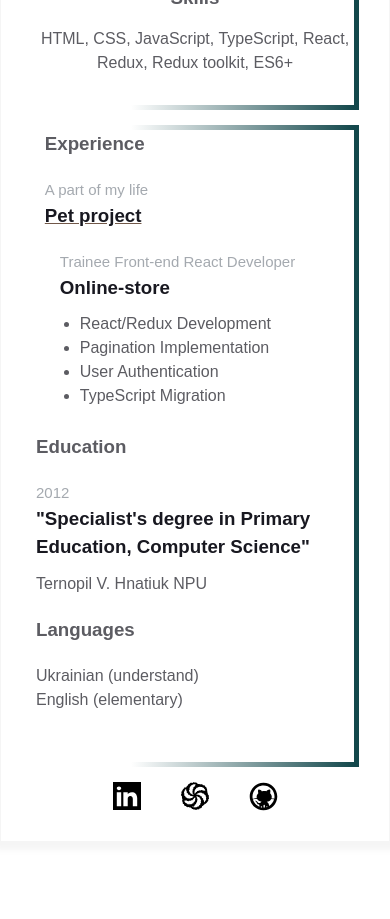
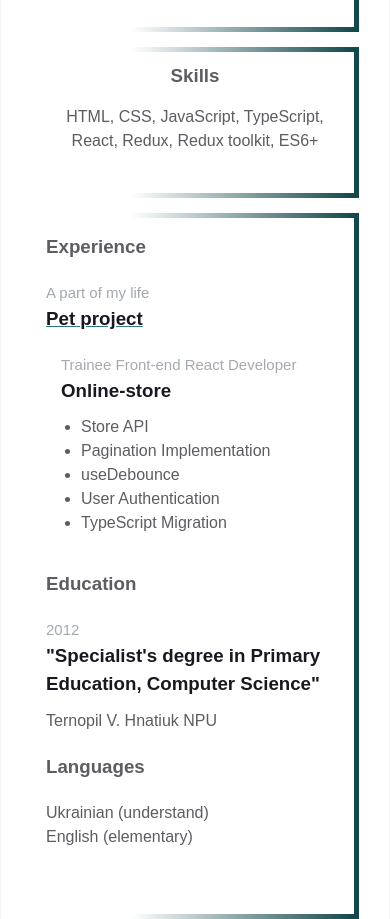
Before and after one commit to mr-vasyl/homepage, a plain HTML site: page index.html in a window 390 px wide. Shown: the part 908-1827 px from the top of the page. Before the commit the page ends 1800 px from the top, so only its background shows below. Drawn offline with Linux system fonts and the light colour scheme.

Commit message:
updated the responsive layout, added meta tags

```diff
--- a/index.html
+++ b/index.html
@@ -4,6 +4,8 @@
     <meta charset="UTF-8" />
     <meta name="viewport" content="width=device-width, initial-scale=1" />
     <title>Resume</title>
+    <meta name="description" content="My resume, skills..." />
+    <meta name="keywords" content="HTML, CSS, JavaScript, React" />
     <link rel="stylesheet" href="styles.css" />
   </head>
   <body>
@@ -138,7 +140,7 @@
         </div>
         <div class="container">
           <div class="resume__block">
-            <div class="main-info fh">
+            <div class="main-info">
               <div class="experiences">
                 <h3 class="experiences__header">Experience</h3>
                 <div class="experiences__company">
@@ -159,8 +161,9 @@
                       Online-store
                     </h3>
                     <ul class="experiences__company-project-responsibilities">
-                      <li>React/Redux Development</li>
+                      <li>Store API</li>
                       <li>Pagination Implementation</li>
+                      <li>useDebounce</li>
                       <li>User Authentication</li>
                       <li>TypeScript Migration</li>
                     </ul>
--- a/styles.css
+++ b/styles.css
@@ -15,7 +15,7 @@ body {
   --durability-text-color: #6a737d9c;
   --icon-color: #6a737d;
   --border-color: #24201e;
-  --text-decoration-color: #634838e8;
+  --text-decoration-color: #2b797f;
 }
 
 .container {
@@ -23,6 +23,7 @@ body {
   padding: 0 30px;
   max-width: 900px;
 }
+
 .fh-about {
   display: flex;
   flex-direction: row;
@@ -42,13 +43,12 @@ body {
   align-items: center;
   flex-direction: row;
   justify-content: space-around;
-  margin-top: 25px;
+  margin-top: 18px;
 }
 
 .fv {
   display: flex;
   flex-direction: column;
-  justify-content: space-between;
 }
 
 .resume {
@@ -66,10 +66,18 @@ body {
   padding-bottom: 30px;
   margin-bottom: 15px;
 }
+@media screen and (max-width: 600px) {
+  .contact_info_container {
+    flex-direction: column;
+  }
+
+  .fh {
+    margin-top: 0px;
+  }
+}
 
 @media screen and (max-width: 576px) {
-  .main-info,
-  .contact_info_container {
+  .main-info {
     flex-direction: column;
   }
 
@@ -77,15 +85,8 @@ body {
     align-items: center;
   }
 
-  .contact-info__block:not(:last-child) {
-    margin-bottom: 20px;
-  }
-
   .experiences {
     margin-right: 0;
-  }
-  .fh {
-    margin-top: 0px;
   }
 }
 
@@ -106,12 +107,7 @@ body {
 .contact-info__sub-header {
   color: var(--secondary-text-color);
   margin-bottom: 30px;
-}
-
-.contact-info__block {
-  display: flex;
-  flex-direction: column;
-  justify-content: space-between;
+  padding: 0 5px;
 }
 
 .contact-info__block--center {
@@ -126,10 +122,11 @@ body {
   justify-content: start;
 }
 
-/* .contact-info__item:not(:last-child) {
-  margin-bottom: 20px;
+.contact-info__item:hover {
+  transition: color 0.5s;
+  color: #2b797f;
 }
- */
+
 .contact-info__item-icon-wrapper {
   margin-right: 10px;
   width: 20px;
@@ -182,6 +179,10 @@ body {
 .intro_text {
   color: var(--secondary-text-color);
   text-align: justify;
+  padding: 10px 10px 10px;
+}
+.skills {
+  padding: 10px;
 }
 
 .skills__header {
@@ -197,9 +198,14 @@ body {
 
 /* Experience and additional info styles */
 
+.main-info {
+  padding: 15px 10px;
+  display: flex;
+  gap: 10px;
+}
+
 .experiences {
-  flex: 1 1 60%;
-  margin-right: 50px;
+  flex: 1 1 50%;
 }
 
 .experiences__header {
@@ -247,7 +253,7 @@ body {
 }
 
 .additional-info {
-  flex: 1 1 40%;
+  flex: 1 1 50%;
 }
 
 .additional-info__education {
```
